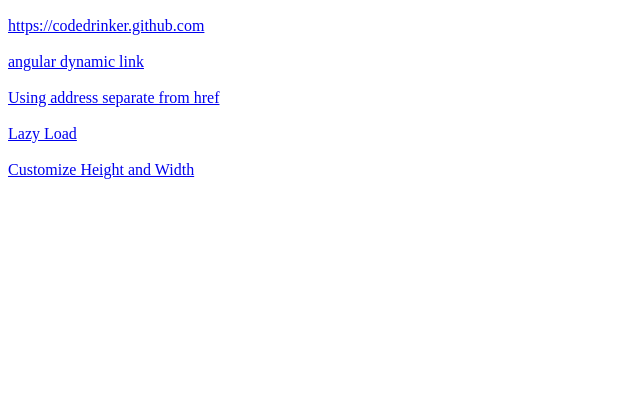
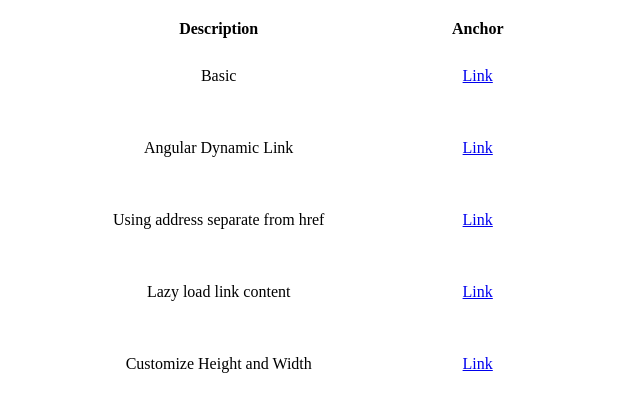
Before and after one commit to codedrinker/angular-mini-preview, a website: page demo/index.html in a window 1280 px wide. Shown: the part 50-462 px from the top of the page, without its empty margins (0-640 px from the left). Drawn offline with nearby package versions, Linux system fonts and the light colour scheme.

Commit message:
change demo to table

```diff
--- a/demo/index.html
+++ b/demo/index.html
@@ -2,11 +2,11 @@
 <html>
 
 <head>
-    <meta charset="utf-8" />
-    <meta http-equiv="X-UA-Compatible" content="IE=edge" />
+    <meta charset="utf-8"/>
+    <meta http-equiv="X-UA-Compatible" content="IE=edge"/>
     <title>Angular Mini Preview Example</title>
-    <meta name="viewport" content="width=device-width" />
-    <link rel="stylesheet" href="/demo/css/angular-mini-preview.min.css" />
+    <meta name="viewport" content="width=device-width"/>
+    <link rel="stylesheet" href="/demo/css/angular-mini-preview.min.css"/>
     <script src="/node_modules/angular/angular.min.js" charset="utf-8"></script>
     <script src="/demo/js/angular-mini-preview.min.js" charset="utf-8"></script>
     <script charset="utf-8">
@@ -14,31 +14,61 @@
         var app = angular.module('app', [
             'angular-mini-preview'
         ]);
-    app.controller('AppCtrl', function($scope) {
+        app.controller('AppCtrl', function ($scope) {
 
         });
-    angular.element(document).ready(function() {
+        angular.element(document).ready(function () {
             angular.bootstrap(document, ['app']);
         });
     </script>
+
+    <style type="text/css">
+        .table-demo {
+            width: 520px;
+            height: 300px;
+        }
+
+        .table-demo td {
+            text-align: center;
+            height: 50px;
+            padding: 10px;
+        }
+    </style>
 </head>
 
 <body>
 <div class="container" ng-controller="AppCtrl">
     <h2>Angular Mini Preview Example</h2>
-        <a href="https://codedrinker.github.com" mini-preview>https://codedrinker.github.com</a>
-        <br>
-        <br>
-        <a href="{{'https://codedrinker.github.com'}}" mini-preview>{{'angular dynamic link'}}</a>
-        <br>
-        <br>
-        <a href="{{'https://codedrinker.github.com'}}" mini-preview="http://www.baidu.com">Using address separate from href</a>
-        <br>
-        <br>
-        <a href="{{'https://codedrinker.github.com'}}" mini-preview lazy-load="true">Lazy Load</a>
-        <br>
-        <br>
-        <a href="{{'https://codedrinker.github.com'}}" mini-preview="http://www.baidu.com" lazy-load="true" mini-width="700px" mini-height="400px">Customize Height and Width</a>
+    <table class="table-demo">
+        <tr>
+            <th>Description</th>
+            <th>Anchor</th>
+        </tr>
+        <tr>
+            <td>Basic</td>
+            <td><a href="https://codedrinker.github.com" mini-preview>Link</a></td>
+        </tr>
+        <tr>
+            <td>Angular Dynamic Link</td>
+            <td><a href="{{'https://codedrinker.github.com'}}" mini-preview>Link</a></td>
+        </tr>
+        <tr>
+            <td>Using address separate from href</td>
+            <td><a href="{{'https://codedrinker.github.com'}}" mini-preview="https://codedrinker.github.io/blog/the-smart-way-of-styling-and-customizing-file-input/">Link</a></td>
+        </tr>
+        <tr>
+            <td>Lazy load link content</td>
+            <td><a href="{{'https://codedrinker.github.com'}}" mini-preview lazy-load="true">Link</a></td>
+        </tr>
+        <tr>
+            <td>Customize Height and Width</td>
+            <td><a href="{{'https://codedrinker.github.com'}}" mini-preview="https://codedrinker.github.io/blog/the-smart-way-of-styling-and-customizing-file-input/" lazy-load="true" mini-width="700px" mini-height="400px">Link</a></td>
+        </tr>
+        <tr>
+            <td></td>
+            <td></td>
+        </tr>
+    </table>
 </div>
 </body>
 
```
Lines whose indentation alone changed are shown as unchanged.
